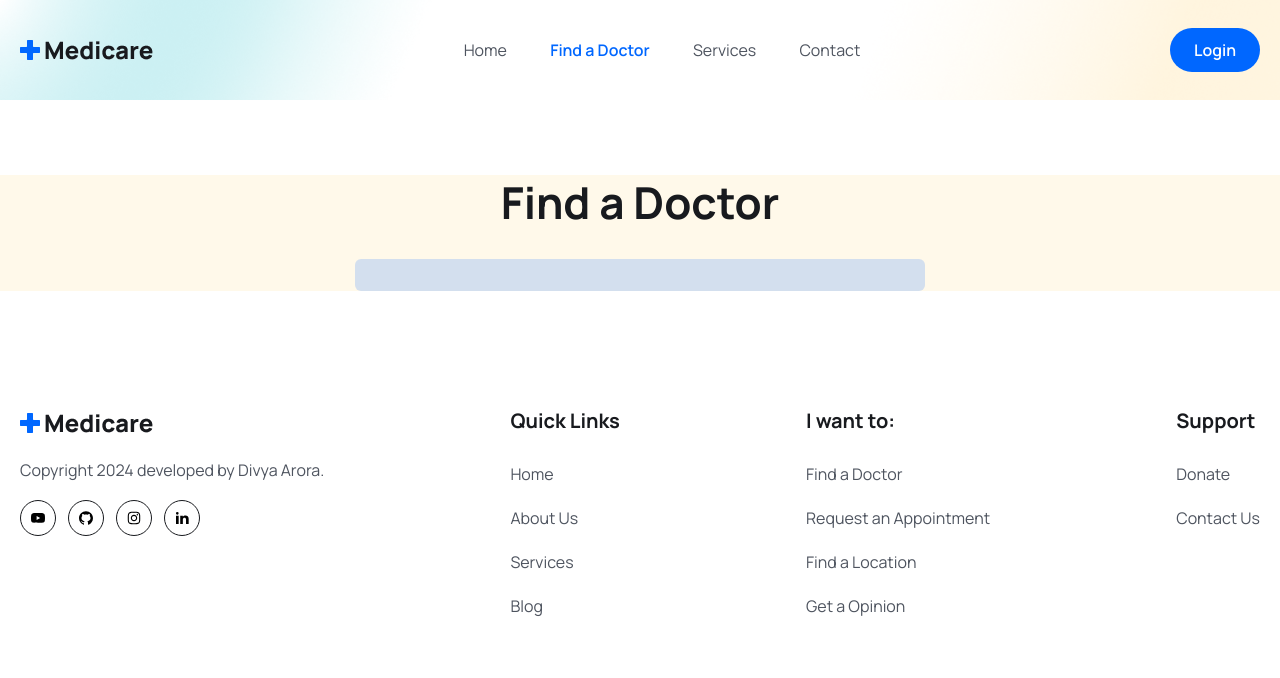
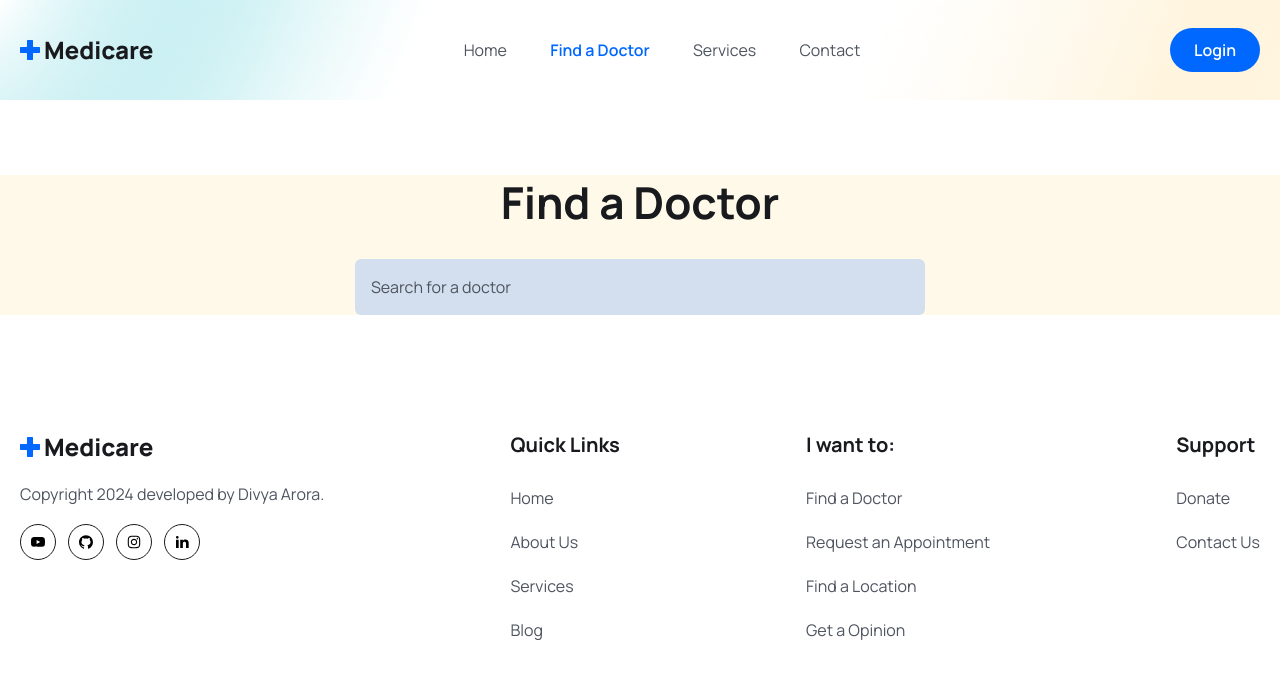
Before and after one commit to aroraadivya/Mern-Stack-Medicare, a React (Vite) app in the folder frontend/: page /doctors in a window 1280 px wide. Shown: the top 678 px of the page. Built offline with nearby package versions, Linux system fonts and the light colour scheme.

Commit message:
Fix typo in input element for search functionality in Doctors component

```diff
--- a/frontend/src/pages/Doctors/Doctors.jsx
+++ b/frontend/src/pages/Doctors/Doctors.jsx
@@ -11,7 +11,7 @@ const Doctors = () => {
                         <h2 className='heading'>Find a Doctor</h2>
 
                         <div className='max-w-[570px] mt-[30px] mx-auto bg-[#0066ff2c] rounded-md flex items-center justify-between'>
-                            <imput type='search' className='py-4 pl-4 pr-2 bg-transparent w-full focus:outline-none cursor-pointer placeholder:text-textColor ' placeholder='Search for a doctor' />
+                            <input type='search' className='py-4 pl-4 pr-2 bg-transparent w-full focus:outline-none cursor-pointer placeholder:text-textColor ' placeholder='Search for a doctor' />
                         </div>
                     </div>
                 </div>
```
